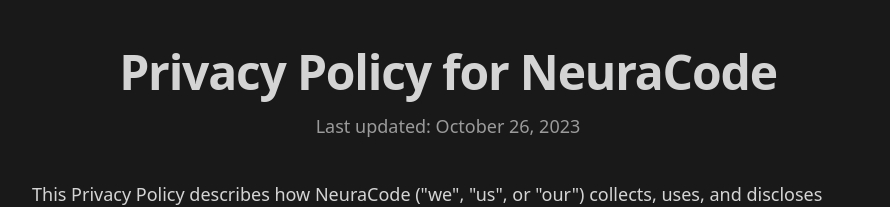
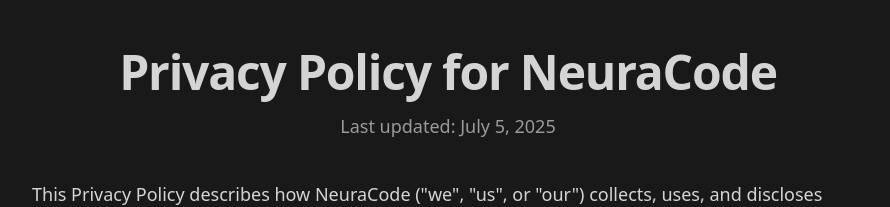
Before and after one commit to jayan110105/neura-code, a Next.js app: page /privacy-policy in a window 1280 px wide. Shown: the top 207 px of the page, without its empty margins (192-1082 px from the left). Built offline with nearby package versions, Linux system fonts and the light colour scheme.

Commit message:
chore: changed last updated

```diff
--- a/src/app/privacy-policy/page.tsx
+++ b/src/app/privacy-policy/page.tsx
@@ -14,7 +14,7 @@
               Privacy Policy for NeuraCode
             </h1>
             <p className="mt-4 text-lg text-muted-foreground">
-              Last updated: October 26, 2023
+              Last updated: July 5, 2025
             </p>
           </div>
 
```
